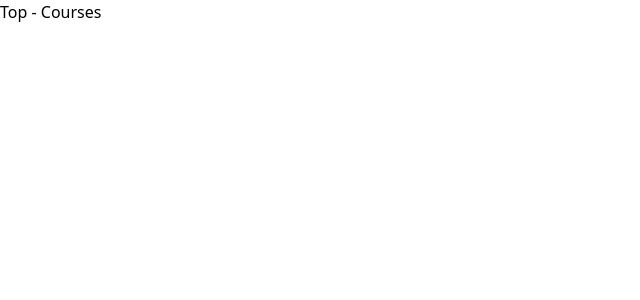
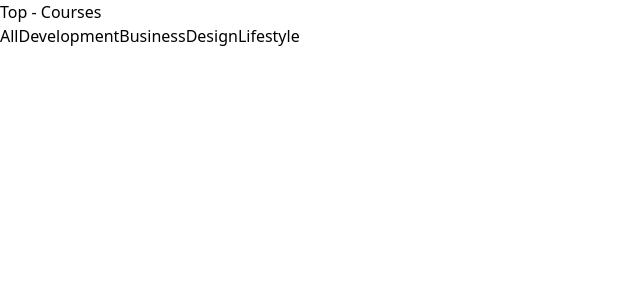
Before and after one commit to ManojBhandarkar98/codehelp-top-courses, a React (Create React App) app: page / in a window 1280 px wide. Shown: the top 300 px of the page, without its empty margins (0-640 px from the left). Built offline with nearby package versions, Linux system fonts and the light colour scheme.

Commit message:
Epi - 04 - return use in map function

```diff
--- a/src/App.js
+++ b/src/App.js
@@ -1,6 +1,6 @@
 import React from "react";
 import { filterData } from "./data";
-import Navbar from "./component/NavBar";
+import Navbar from "./component/Navbar";
 import Filter from "./component/Filter";
 
 const App = () => {
--- a/src/component/Filter.js
+++ b/src/component/Filter.js
@@ -3,12 +3,10 @@ const Filter = ({ filterData }) => {
         <div className="filter-bar">
             {
                 filterData.map((data) => {
-                    <button key={data.id}>
-                        {data.title};
-                    </button>
+                    return ( <button key={data.id} > {data.title} </button> );
                 })
             }
-        </div>
+        </div >
     );
 }
 export default Filter;
```
